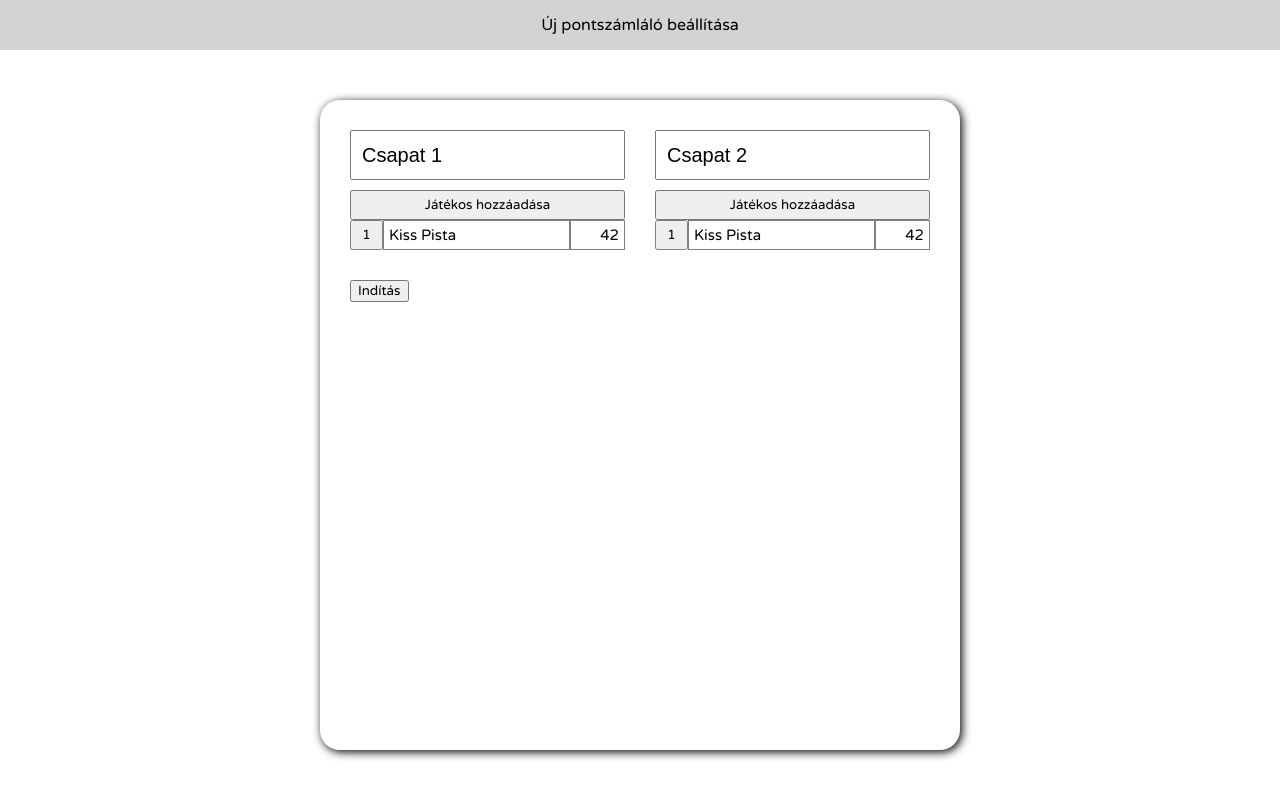
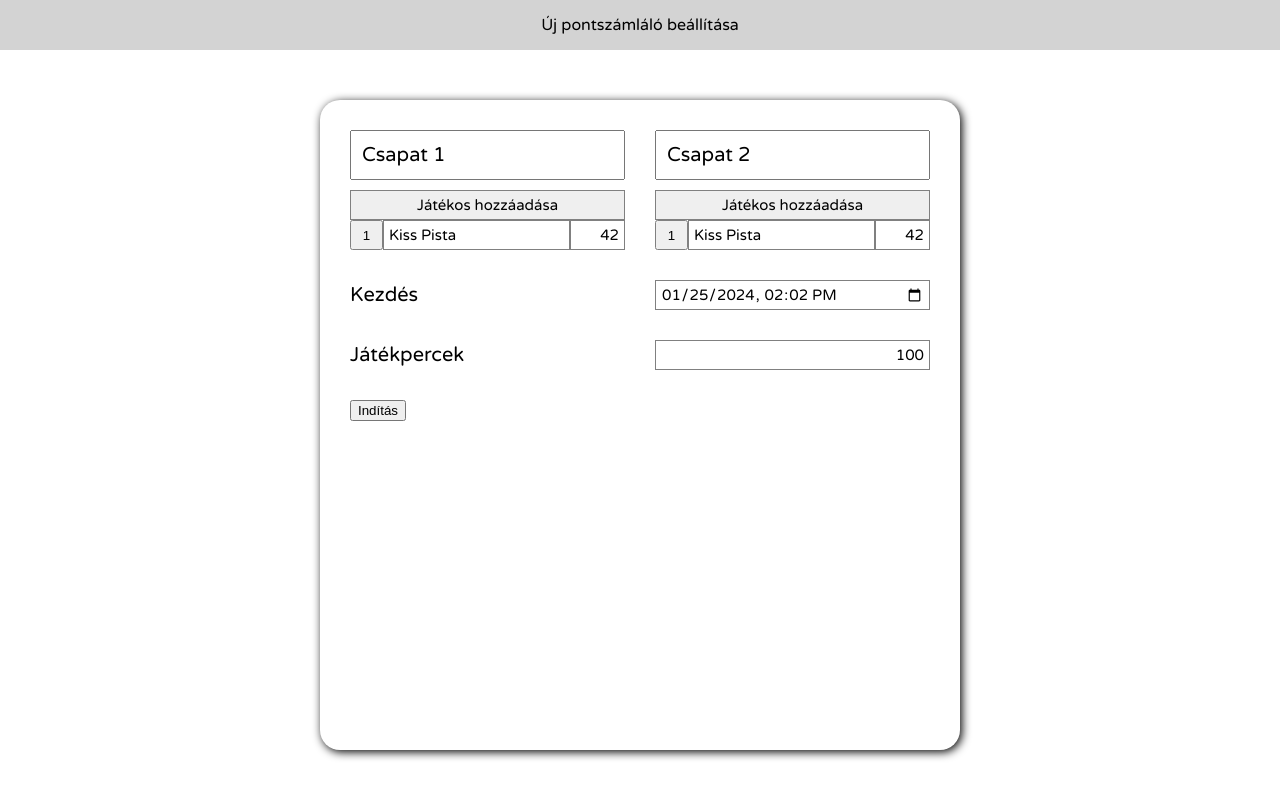
Before and after one commit to fmilan1/scoreboard, a React (Create React App) app: page / in a window 1280 px wide. Built offline with nearby package versions, Linux system fonts and the light colour scheme; a web font is replaced by a local one.

Commit message:
settings menu and fix timer

```diff
--- a/src/components/PlayerList.js
+++ b/src/components/PlayerList.js
@@ -35,7 +35,7 @@ export default function PlayerList({ data, team }) {
 
     return (
         <div className={styles.listContainer} >
-            <button className={styles.button} type='button' disabled={players.length >= 20} onClick={() => setPlayers([...players, { name: '', number: '' }])}>Játékos hozzáadása</button>
+            <button className={styles.input} type='button' disabled={players.length >= 20} onClick={() => setPlayers([...players, { name: '', number: '' }])}>Játékos hozzáadása</button>
             {listItems}
         </div>
     )
--- a/src/components/Timer.js
+++ b/src/components/Timer.js
@@ -13,6 +13,7 @@ String.prototype.toMMSS = function () {
 }
 
 export default function Timer({ startTime, minutes }) {
+
     const calcEndTime = () => {
         let tmp = new Date(startTime);
         tmp.setMinutes(tmp.getMinutes() + minutes);
@@ -20,19 +21,16 @@ export default function Timer({ startTime, minutes }) {
     }
 
     const [endTime, setEndTime] = useState(calcEndTime());
-    const [timeLeftInSeconds, setTimeLeftInSeconds] = useState((endTime.getTime() - new Date().getTime()) / 1000);
+    const [timeLeftInSeconds, setTimeLeftInSeconds] = useState((endTime.getTime() - new Date().getTime()) / 1000 + 1);
+
 
     useEffect(() => {
-
-
         const timer = setInterval(() => {
-            if (startTime > new Date()) {
-                setTimeLeftInSeconds(Math.floor((endTime.getTime() - new Date().getTime()) / 1000 - minutes * 60))
+            if (startTime.getTime() > new Date().getTime()) {
+                setTimeLeftInSeconds(Math.floor((endTime.getTime() - new Date().getTime()) / 1000 - minutes * 60) + 1)
             }
             else {
-                if (new Date().toLocaleTimeString() == endTime.toLocaleTimeString()) {
-                }
-                setTimeLeftInSeconds((endTime.getTime() - new Date().getTime()) / 1000);
+                setTimeLeftInSeconds((endTime.getTime() - new Date().getTime()) / 1000 + 1);
             }
         }, 100);
 
@@ -56,12 +54,12 @@ export default function Timer({ startTime, minutes }) {
             <div
                 className={styles.gameMinute}
             >
-                {startTime <= new Date() ? calcGameMinute() + "'" : 'Kezdés: '}
+                {startTime.getTime() <= new Date().getTime() ? calcGameMinute() + "'" : 'Kezdés: '}
             </div>
             <div
                 className={styles.timeRemaining}
             >
-                {new Date() < endTime ? timeLeftInSeconds.toString().toMMSS() : calcAdditionalTime()}
+                {new Date().getTime() < endTime.getTime() ? timeLeftInSeconds.toString().toMMSS() : calcAdditionalTime()}
             </div>
         </div>
     )
--- a/src/screens/Home.js
+++ b/src/screens/Home.js
@@ -31,8 +31,15 @@ function Home() {
                             <PlayerList data={players} team={2} />
                         </div>
                     </div>
+                    <div className={styles.settingsContainer}>
+                        <div className={styles.title}>Kezdés</div>
+                        {/* <input className={styles.input} type='time' id='startTime' defaultValue={new Date().toString().split(' ')[4].substring(0, 5)} /> */}
+                        <input className={styles.input} type='datetime-local' id='startTime' defaultValue={new Date(new Date().setMinutes(new Date().getMinutes() - new Date().getTimezoneOffset())).toISOString().slice(0, 16)} />
+                        <div className={styles.title}>Játékpercek</div>
+                        <input className={styles.input} type='number' id='minutes' defaultValue={100} />
+                    </div>
                     <div className={styles.row}>
-                        <button className={styles.button} onClick={() => navigate('/scoreboard', { state: { teamNames: { team1Name: teamNames[0], team2Name: teamNames[1] } } })}>
+                        <button className={styles.button} onClick={() => navigate('/scoreboard', { state: { teamNames: { team1Name: teamNames[0], team2Name: teamNames[1] }, startTime: new Date(document.querySelector('#startTime').value), minutes: parseInt(document.querySelector('#minutes').value) } })}>
                             Indítás
                         </button>
                     </div>
--- a/src/screens/Scoreboard.js
+++ b/src/screens/Scoreboard.js
@@ -13,7 +13,7 @@ function Scoreboard() {
         <>
             <header className={styles.header}>
 
-                <Timer minutes={1} startTime={new Date()} />
+                <Timer minutes={state.minutes} startTime={state.startTime} />
             </header>
             <main className={styles.main}>
 
--- a/src/screens/styles/Home.module.css
+++ b/src/screens/styles/Home.module.css
@@ -28,7 +28,7 @@
 .teamNameTextbox {
     font-size: 20px;
     padding-inline: 10px;
-
+    font-family: 'Varela Round';
 }
 
 
@@ -48,6 +48,8 @@
     padding-inline: 5px;
     font-size: 15px;
     border: 1px solid gray;
+    /* height: 30px; */
+    width: auto;
 }
 
 .input[type=number] {
@@ -76,11 +78,6 @@
     border-radius: 2.5px;
 }
 
-.button {
-    font-family: 'Varela Round';
-
-}
-
 .index:hover, .index:hover + .input, .index:hover + .input + .input[type=number] {
     cursor: pointer;
     background-color: red;
@@ -100,6 +97,22 @@
     margin: 30px;
 }
 
+.settingsContainer {
+    margin: 30px;
+    /* flex-grow: 1; */
+    /* background-color: aqua; */
+    display: grid;
+    grid-template-columns: 1fr 1fr;
+    grid-auto-rows: 30px;
+    gap: 30px;
+}
+
+.title {
+    font-size: 20px;
+    display: flex;
+    align-items: center;
+}
+
 @media only screen and (max-width: 1020px) {
     .mainContainer {
         margin-inline: 20px;
```
